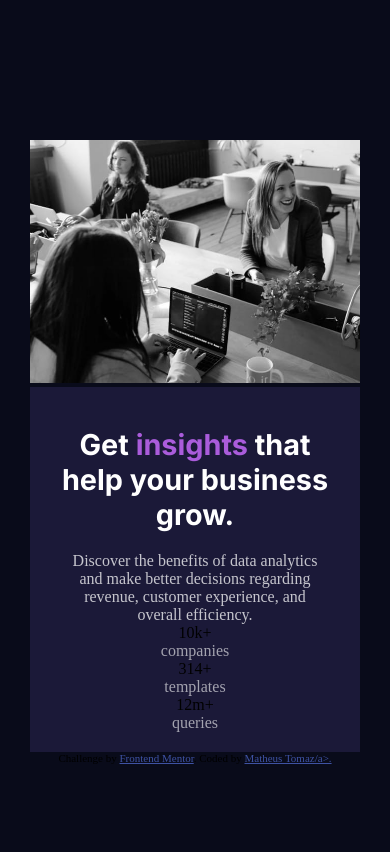
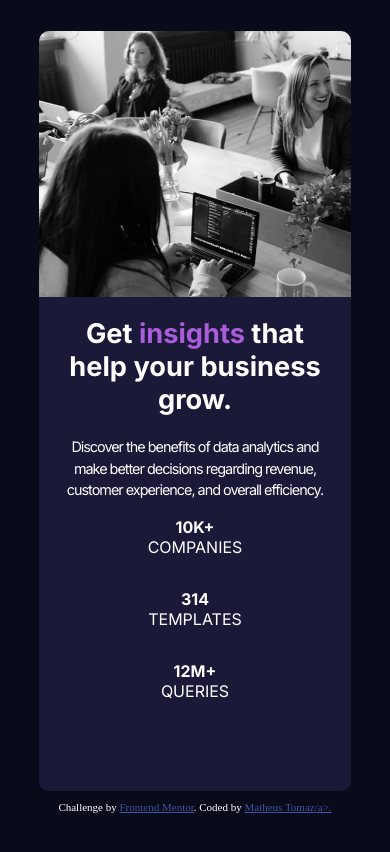
Before and after one commit to MatheDev/Frontend-Mentor-Stats-preview-card-component, a plain HTML site: page index.html in a window 390 px wide. Drawn offline with Linux system fonts and the light colour scheme.

Commit message:
mobile first

```diff
--- a/index.html
+++ b/index.html
@@ -17,36 +17,31 @@
 <body>
 
   <div class="card">
+      <div class="img-bg"></div>
+      <div class="info">
+          <h2>Get <span>insights</span> that help your business grow.</h2>
+          <p class="main-paragraph">Discover the benefits of data analytics and make better decisions regarding revenue, customer experience, and overall efficiency.</p>
 
-      <div class="img-bg"><img src="images/image-header-mobile.jpg" alt=""></div>
-
-      <div class="card-text">
-        <h1>Get <span>insights</span> that help your business grow.</h1>
-
-        <p class="description">
-            Discover the benefits of data analytics and make better decisions regarding revenue, customer
-            experience, and overall efficiency.
-        </p>
-
-        <div class="information">
+      <div class="container-itens">
           <div class="item">
-                <span>10k+</span>
-                <p>companies</p>
+            <span>10K+</span>
+            <p>COMPANIES</p>
           </div>
 
           <div class="item">
-              <span>314+</span>
-              <p>templates</p>
+            <span>314</span>
+            <p>TEMPLATES</p>
           </div>
 
           <div class="item">
-            <span>12m+</span>
-            <p>queries</p>
+            <span>12M+</span>
+            <p>QUERIES</p>
+          </div>
+
       </div>
     </div>
   </div>
 
-    </div>
 
 
 
--- a/style.css
+++ b/style.css
@@ -27,16 +27,13 @@
 
 }
 
+
 body{
+  height: 100vh;
   display: flex;
-  flex-direction: column;
   justify-content: center;
   align-items: center;
-
-  height: 100vh;
-
-  padding: 30px;
-
+  flex-direction: column;
   background-color: var(--Very-dark-blue);
 }
 
@@ -45,36 +42,70 @@ img{
 
 }
 
+.card{
+  width: 80%;
+  height: 90%;
+  font-family: 'Inter', sans-serif;
+  background-color: var(--Dark-desaturated-blue);
+  color: white;
+  border-radius: 10px;
+}
 
-.card-text{
-  background-color: var(--Dark-desaturated-blue);
+.img-bg{
+  width: 100%;
+  height: 35%;
+  background: url(images/image-header-mobile.jpg);
+  background-size: cover;
+  border-radius: 10px 10px 0 0;
+}
 
+.info{
+  width: 100%;
+  height: 65%;
+  border-radius: 10px;
+}
+
+.info h2{
+  font-size: 1.7rem;
+  font-weight: 700;
+
+  padding: 20px 30px;
+  text-align: center;
+}
+
+h2 span{
+  color: var(--Soft-violet);
+}
+
+.main-paragraph{
+  font-size: 0.9rem;
+  padding: 0 1rem;
+  text-align: center;
+  letter-spacing: -1px;
+  line-height: 1.5;
+}
+
+.container-itens{
   display: flex;
   flex-direction: column;
   justify-content: center;
   align-items: center;
+  position: relative;
+  bottom: 0;
+}
 
-  padding: 20px 30px;
-
+.item{
+  padding: 1rem;
   text-align: center;
 }
 
-.card-text h1{
-  color: var(--White);
-  font-size: 1.8rem;
-  margin: 20px 0;
-  font-weight: 700;
-  font-family: 'Inter', sans-serif;
+.item span{
+  font-weight: bold;
+  font-size: 1rem;
 }
 
-.card-text h1 span{
-  color: var(--Soft-violet);
+.attribution{
+  margin-top: 10px;
+  color: white;
+  font-size: 1em;
 }
-
-.card-text p{
-  color: var(--Slightly-transparent-white-paragraph);
-}
-
-.card-text .information p{
-  color:var(--Slightly-transparent-white);
-}
```
Lines whose indentation alone changed are shown as unchanged.
